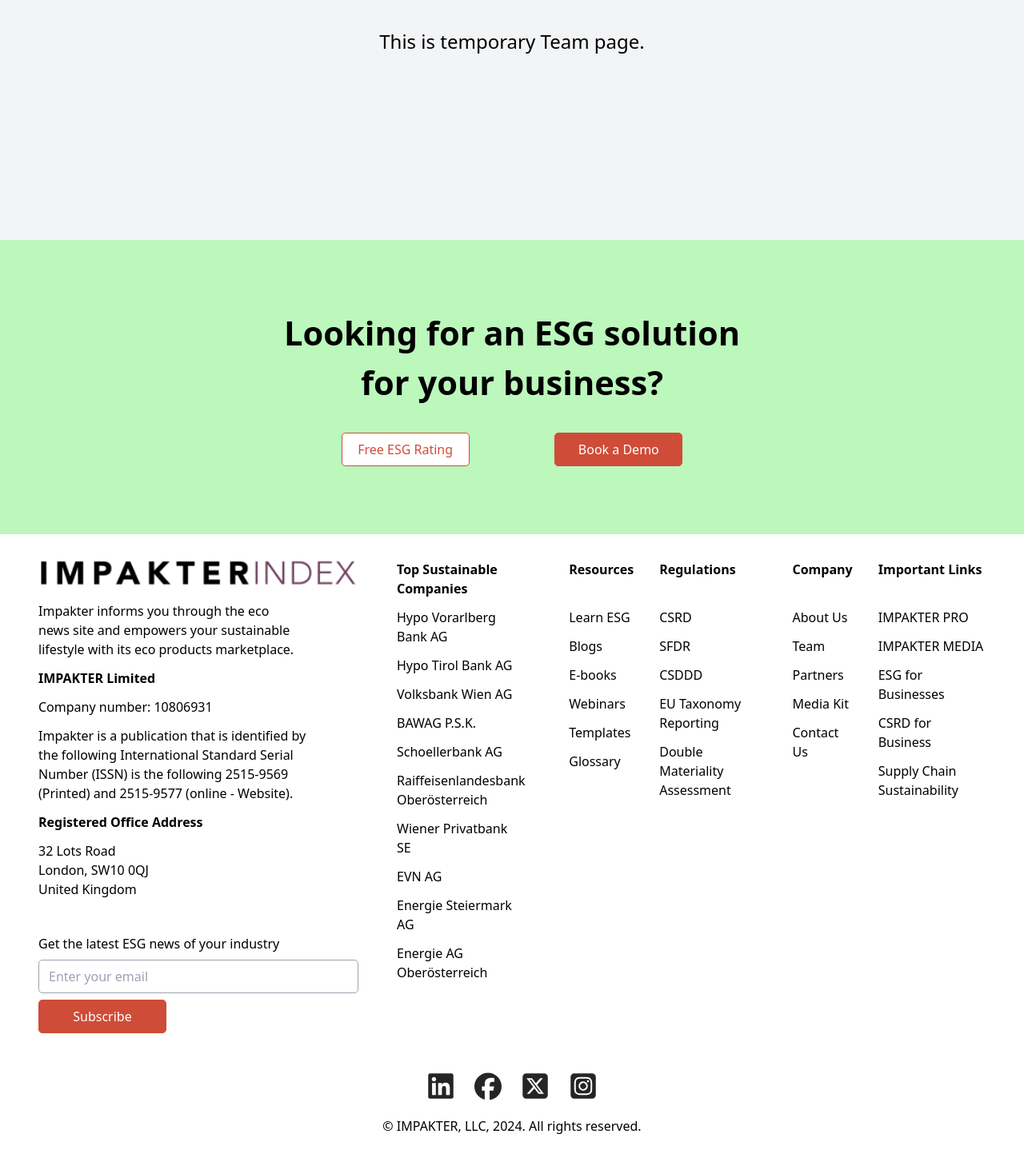
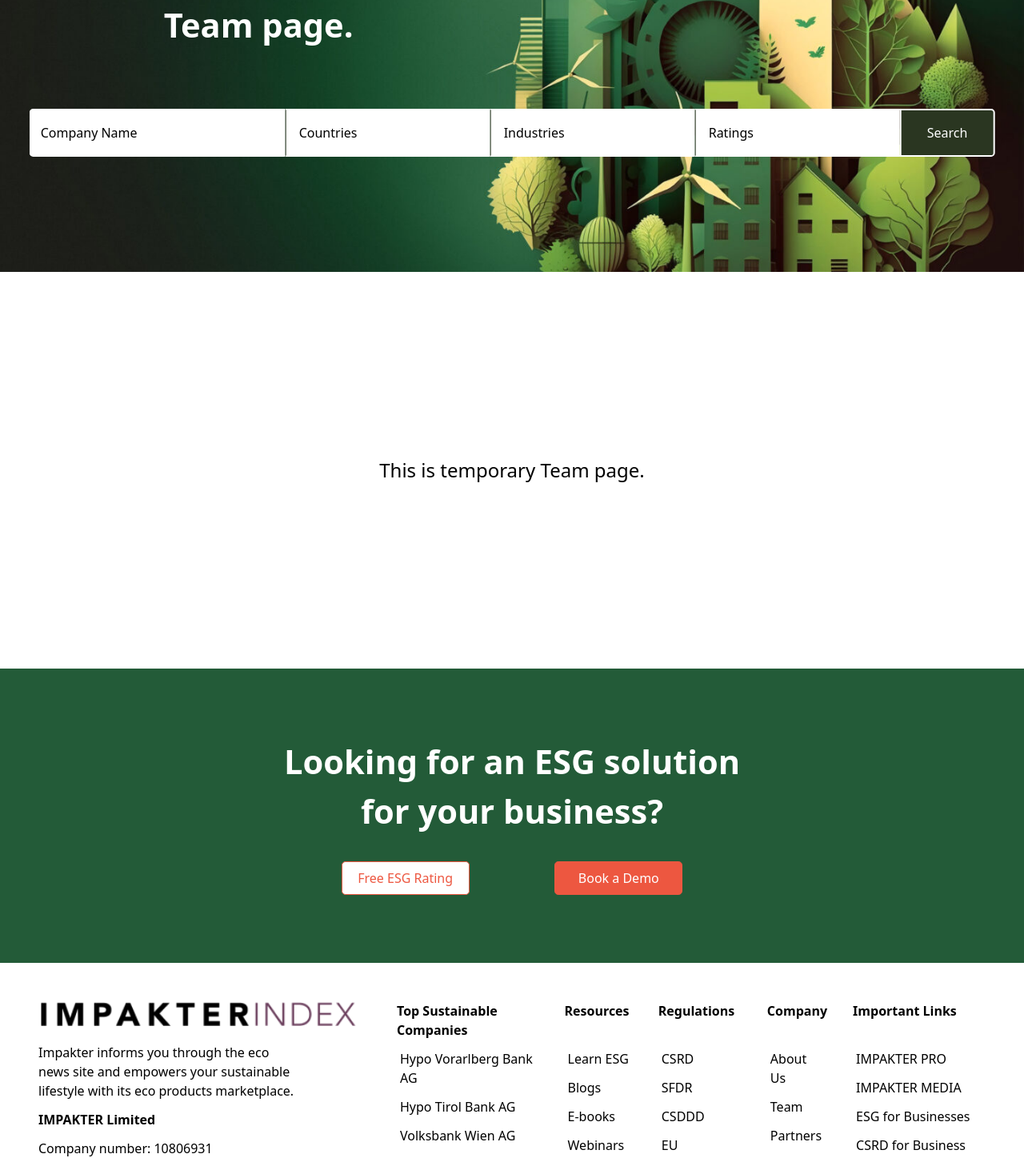
Before and after one commit to AimeeHa/Impakter, a React (Vite) app in the folder ImpakterIndex/: page /team in a window 1280 px wide. Shown: the part 260-1708 px from the top of the page at 80% size. Built offline with nearby package versions, Linux system fonts and the light colour scheme.

Commit message:
faq and latest not restyled, images not found for any sections

```diff
--- a/ImpakterIndex/src/App.tsx
+++ b/ImpakterIndex/src/App.tsx
@@ -15,7 +15,7 @@
     <Layout>
       <>
         <Banner
-          title="ESG Rating. Sustainability Report. ISO Certificates."
+          title={`ESG Rating\nSustainability Report\nISO Certificates`}
           subtitle="Explore and compare European companies across industries ranked by their sustainability initiatives."
         />
 
@@ -41,7 +41,7 @@
           <h2>Find the ESG score of company by their country of origin</h2>
           <ul className="grid grid-cols-5 gap-x-10 gap-y-3">
             {countries.map((country, i) => (
-              <li key={i} className="text-center white-button">
+              <li key={i} className="text-center company-button">
                 <a href={`/company-by-country/${country}`}>{country}</a>
               </li>
             ))}
--- a/ImpakterIndex/src/components/Banner.tsx
+++ b/ImpakterIndex/src/components/Banner.tsx
@@ -1,4 +1,5 @@
 import SearchBar from './searchBar';
+import banner2 from '../assets/banner2.jpeg';
 
 interface BannerProps {
   title: string;
@@ -7,10 +8,23 @@
 
 export default function Banner({ title, subtitle }: BannerProps) {
   return (
-    <section className="main-section h-[calc(75vh-var(--nav-height))] gap-2">
-      <h1 className="text-h1 font-[600]">{title}</h1>
-      <p className="pb-[5rem]">{subtitle}</p>
-      <SearchBar />
+    <section
+      className="main-section h-[calc(75vh-var(--nav-height))] gap-2 relative bg-cover"
+      style={{ backgroundImage: `url(${banner2})` }}
+    >
+      <div
+        className="w-[31.25rem] text-balance absolute left-[16%] top-[25%] flex flex-col
+      gap-3 text-white"
+      >
+        <h1 className="text-h1 font-[600] whitespace-pre-line pb-3">{title}</h1>
+        <p>{subtitle}</p>
+      </div>
+      <div
+        className="w-max absolute left-1/2 top-[62%] flex flex-col
+        justify-center items-center -translate-x-1/2"
+      >
+        <SearchBar componentName={'banner'} />
+      </div>
     </section>
   );
 }
--- a/ImpakterIndex/src/components/searchBar.tsx
+++ b/ImpakterIndex/src/components/searchBar.tsx
@@ -2,7 +2,11 @@
 import countries from '../statics/countries';
 import industries from '../statics/industries';
 
-export default function SearchBar() {
+export default function SearchBar({
+  componentName,
+}: {
+  componentName?: string;
+}) {
   const ratings = [
     'A - Excellent',
     'B - Good',
@@ -20,15 +24,18 @@
     <>
       <form className="flex w-full justify-center items-center">
         <div
-          className="relative w-[20rem] p-[1rem] border-solid border-[2px] border-orangeBrown
-        border-r-0 rounded-l-button bg-white"
+          className={`relative w-[20rem] p-[1rem] border-solid border-[2px] ${
+            componentName === 'banner' ? 'border-white' : 'border-orangeBrown'
+          }
+        border-r-0 rounded-l-button bg-white`}
         >
           <label
             htmlFor="company"
             className={`absolute z-10 left-[12px] translate-y-[-50%] duration-200
               ${
                 isFocused
-                  ? '-top-0.5 text-[0.7rem] animate-labelSlide bg-[linear-gradient(180deg,_transparent_50%,_white_50%)] p-1'
+                  ? // ? '-top-0.5 text-[0.7rem] animate-labelSlide bg-[linear-gradient(180deg,_transparent_50%,_white_50%)] p-1'
+                    'hidden'
                   : 'top-[50%] animate-reverse-labelSlide'
               }`}
           >
@@ -52,6 +59,7 @@
           itemList={countries}
           chosenValue={chosenCountry}
           setChosenValue={setChosenCountry}
+          componentName={componentName}
         />
 
         <CustomSelect
@@ -60,6 +68,7 @@
           itemList={industries}
           chosenValue={chosenIndustry}
           setChosenValue={setChosenIndustry}
+          componentName={componentName}
         />
 
         <CustomSelect
@@ -68,12 +77,16 @@
           itemList={ratings}
           chosenValue={chosenRating}
           setChosenValue={setChosenRating}
+          componentName={componentName}
         />
 
         <button
-          className="p-[1rem_2rem] bg-orangeBrown rounded-r-button border-[2px]
-        border-orangeBrown text-white hover:shadow-[0px_0px_6px_0px_#8f5147]
-        transition duration-200 ease-in-out delay-75"
+          className={`p-[1rem_2rem] ${
+            componentName === 'banner'
+              ? 'bg-searchGreen border-white hover:bg-[#3A4A2E]'
+              : 'bg-orangeBrown border-orangeBrown hover:bg-darkerOrange'
+          } rounded-r-button border-[2px] text-white hover:shadow-[0px_0px_6px_0px_#8f5147]
+          transition duration-200 ease-in-out delay-75`}
           onClick={(e) => {
             e.preventDefault();
             console.log(
@@ -97,6 +110,7 @@
   itemList: string[];
   chosenValue: string;
   setChosenValue: (value: string) => void;
+  componentName?: string;
 }
 
 export function CustomSelect({
@@ -105,6 +119,7 @@
   placeholder,
   chosenValue,
   setChosenValue,
+  componentName,
 }: CustomSelectProps) {
   const [showList, setShowList] = useState(false);
 
@@ -112,12 +127,16 @@
     <div
       id={id}
       className={`appearance-none cursor-pointer relative w-[16rem] border-[2px]
-        border-l-[1px] border-r-0 border-orangeBrown p-[1rem] bg-white ${
-          showList ? 'border-b-[transparent]' : ''
-        }`}
+        border-l-[1px] border-r-0
+        ${
+          componentName === 'banner'
+            ? 'border-white border-l-searchGreen'
+            : 'border-orangeBrown'
+        }
+        p-[1rem] bg-white ${showList ? 'border-b-[transparent]' : ''}`}
       onClick={() => setShowList(!showList)}
     >
-      <label
+      {/* <label
         htmlFor={id}
         className={
           showList || chosenValue !== ''
@@ -126,7 +145,7 @@
         }
       >
         {placeholder}
-      </label>
+      </label> */}
 
       <select
         value={chosenValue}
@@ -138,14 +157,22 @@
       </select>
       {showList && (
         <ul
-          className="absolute top-full right-0 h-[15rem] overflow-scroll w-full
-        flex flex-col bg-white border-solid border-[1px] border-orangeBrown"
+          className={`absolute top-full right-0 h-[15rem] overflow-scroll w-full
+        flex flex-col bg-white border-solid border-[1px] ${
+          componentName === 'banner'
+            ? 'border-searchGreen'
+            : 'border-orangeBrown'
+        }`}
         >
           {itemList.map((item, i) => (
             <li
               key={i}
-              className="cursor-pointer hover:bg-lightOrange p-[1rem] border-t-[1px]
-              border-orangeBrown transition duration-200 ease-in-out delay-75"
+              className={`cursor-pointe p-[1rem] border-t-[1px]
+              ${
+                componentName === 'banner'
+                  ? 'border-searchGreen hover:bg-[#486745] hover:text-white'
+                  : 'border-orangeBrown hover:bg-lightOrange'
+              } transition duration-200 ease-in-out delay-75`}
               onClick={(e) => {
                 e.preventDefault();
                 setChosenValue(item);
--- a/ImpakterIndex/src/index.css
+++ b/ImpakterIndex/src/index.css
@@ -18,15 +18,15 @@
   }
 
   main {
-    @apply min-h-max bg-gray-100;
+    @apply min-h-max;
   }
 
   .main-section {
-    @apply p-[2rem_3rem] flex flex-col gap-5 justify-center items-center;
+    @apply p-[3rem] flex flex-col gap-10 justify-center items-center;
   }
 
   footer {
-    @apply h-[var(--ft-height)] p-[2rem_3rem_1rem] flex flex-col justify-center items-center;
+    @apply h-[var(--ft-height)] p-[3rem_3rem_1rem] flex flex-col justify-center items-center;
   }
 
   h2 {
@@ -42,12 +42,18 @@
   .main-button {
     @apply w-[10rem] bg-orangeBrown text-white rounded-button py-2 hover:bg-darkerOrange
     transition duration-200 ease-in-out delay-75 cursor-pointer border-solid border-[1px]
-    border-orangeBrown hover:border-darkerOrange hover:shadow-[0px_0px_6px_0px_#8f5147];
+    border-orangeBrown hover:border-darkerOrange hover:shadow-[0px_0px_6px_0px_#b16e63];
   }
 
   .white-button {
-    @apply w-[10rem] bg-white text-orangeBrown rounded-button py-2 hover:bg-gray-100
+    @apply w-[10rem] bg-white text-orangeBrown rounded-button py-2 hover:bg-darkerOrange
       transition duration-200 ease-in-out delay-75 cursor-pointer border-solid border-[1px]
-      border-orangeBrown;
+      border-orangeBrown hover:text-white hover:shadow-[0px_0px_6px_0px_#b16e63];
+  }
+
+  .company-button {
+    @apply w-[10rem] bg-white text-searchGreen rounded-button py-2 hover:bg-[#3A4A2E]
+      transition duration-200 ease-in-out delay-75 cursor-pointer border-solid border-[1px]
+      border-searchGreen hover:text-white hover:shadow-[0px_0px_6px_0px_#5c6358];
   }
 }
--- a/ImpakterIndex/src/layout/Footer.tsx
+++ b/ImpakterIndex/src/layout/Footer.tsx
@@ -2,8 +2,8 @@
 import logo from '../assets/footerLogo.png';
 import { FontAwesomeIcon } from '@fortawesome/react-fontawesome';
 import {
-  faFacebook,
   faLinkedin,
+  faSquareFacebook,
   faSquareInstagram,
   faSquareXTwitter,
 } from '@fortawesome/free-brands-svg-icons';
@@ -15,7 +15,7 @@
     <>
       {/* Book Demo group */}
       <section className="h-[23rem] flex flex-col justify-center items-center gap-8 w-full bg-bgHighlightGreen">
-        <h1 className="text-h1 text-center font-[600] text-balance">
+        <h1 className="text-h1 text-center font-[600] text-balance text-white">
           Looking for an ESG solution <br /> for your business?
         </h1>
         <div className="w-[50%] flex justify-evenly items-center">
@@ -54,8 +54,8 @@
                 <input
                   type="email"
                   placeholder="Enter your email"
-                  className="border-solid border-[1px] border-gray-400 rounded-button
-                py-2 px-3"
+                  className="border-solid border-[1px] border-[#D1D5DB] rounded-button
+                py-2 px-3 focus:outline-none focus:border-orangeBrown"
                 />
                 <button
                   className="main-button"
@@ -70,9 +70,20 @@
             {footerLinks.map((link, index) => (
               <li key={index} className="flex flex-col gap-3">
                 <h3 className="font-[600] min-h-[3rem]">{link.title}</h3>
-                <ul className="flex flex-col gap-3 max-w-[10rem]">
+                <ul
+                  className={`flex flex-col gap-3 ${
+                    link.title === 'Regulations'
+                      ? 'max-w-[8rem]'
+                      : 'max-w-[12.75rem]'
+                  }`}
+                >
                   {link.items.map((item, index) => (
-                    <li key={index}>
+                    <li
+                      key={index}
+                      className="px-[4px] hover:cursor-pointer transition ease-in-out duration-300
+                      hover:underline hover:underline-offset-4 hover:transition hover:ease-in-out
+                      hover:duration-300 delay-75"
+                    >
                       <a href={item.link}>{item.title}</a>
                     </li>
                   ))}
@@ -83,21 +94,30 @@
         </section>
 
         {/* Social media */}
-        <section className="flex flex-col gap-4">
-          <div className="flex justify-center items-center gap-6">
-            <a href="https://www.linkedin.com">
+        <section className="flex flex-col gap-3">
+          <div className="flex justify-center items-center gap-6 text-gray-600">
+            <a
+              href="https://www.linkedin.com"
+              className="hover:scale-110 transition ease-in-out duration-300"
+            >
               <FontAwesomeIcon icon={faLinkedin} className="footerSNS" />
             </a>
-            <a href="https://www.facebook.com">
-              <FontAwesomeIcon
-                icon={faFacebook}
-                style={{ width: '34px', height: '35px', opacity: '0.85' }}
-              />
+            <a
+              href="https://www.facebook.com"
+              className="hover:scale-110 transition ease-in-out duration-300"
+            >
+              <FontAwesomeIcon icon={faSquareFacebook} className="footerSNS" />
             </a>
-            <a href="https://www.x.com">
+            <a
+              href="https://www.x.com"
+              className="hover:scale-110 transition ease-in-out duration-300"
+            >
               <FontAwesomeIcon icon={faSquareXTwitter} className="footerSNS" />
             </a>
-            <a href="https://www.instagram.com">
+            <a
+              href="https://www.instagram.com"
+              className="hover:scale-110 transition ease-in-out duration-300"
+            >
               <FontAwesomeIcon icon={faSquareInstagram} className="footerSNS" />
             </a>
           </div>
--- a/ImpakterIndex/src/pages/SingleCompanyPage.tsx
+++ b/ImpakterIndex/src/pages/SingleCompanyPage.tsx
@@ -2,6 +2,7 @@
 import Layout from '../layout/Layout';
 import { footerLinks } from '../statics/links';
 import { TopCompanies } from './TopCompanies';
+import Banner from '../components/Banner';
 
 export default function SingleCompanyPage() {
   const topCompanies: TopCompanies[] = footerLinks[0].items;
@@ -10,6 +11,10 @@
 
   return (
     <Layout>
+      <Banner
+        title={`Is ${company.title} A Sustainable Company?`}
+        subtitle="Find out more interesting insights about their journey to sustainability."
+      />
       <section className="h-[var(--main-height)] flex justify-center items-center text-[1.5rem]">
         This is {company.title} page.
       </section>
--- a/ImpakterIndex/src/pages/TempPages.tsx
+++ b/ImpakterIndex/src/pages/TempPages.tsx
@@ -1,5 +1,6 @@
 import { useLocation } from 'react-router-dom';
 import Layout from '../layout/Layout';
+import Banner from '../components/Banner';
 
 export default function TempPages() {
   const location = useLocation();
@@ -11,6 +12,7 @@
 
   return (
     <Layout>
+      <Banner title={`This is temporary ${formatedPageName} page.`} />
       <main className="flex justify-center items-center text-[1.5rem] h-[calc(70vh-var(--nav-height))]">
         This is temporary {formatedPageName} page.
       </main>
--- a/ImpakterIndex/tailwind.config.js
+++ b/ImpakterIndex/tailwind.config.js
@@ -17,11 +17,11 @@
     extend: {
       colors: {
         bgGreen: '#e6ede6',
-        bgHighlightGreen: '#bcf7bc',
-        orangeBrown: '#CF4C38',
-        darkerOrange: '#b04130',
-        lightOrange: '#E9A7A6',
-        purPink: '#CB477D',
+        bgHighlightGreen: '#235B38',
+        orangeBrown: '#ed5740',
+        darkerOrange: '#d9503b',
+        lightOrange: '#e68677',
+        searchGreen: '#2A3621',
       },
       borderRadius: {
         button: '0.3rem',
```
Also changed, not shown: ImpakterIndex/src/layout/Navbar.tsx (+13 -4 lines), ImpakterIndex/src/pages/TopCompanies.tsx (+7 -2 lines), ImpakterIndex/src/assets/banner.jpg (added), ImpakterIndex/src/assets/banner2.jpeg (added).
